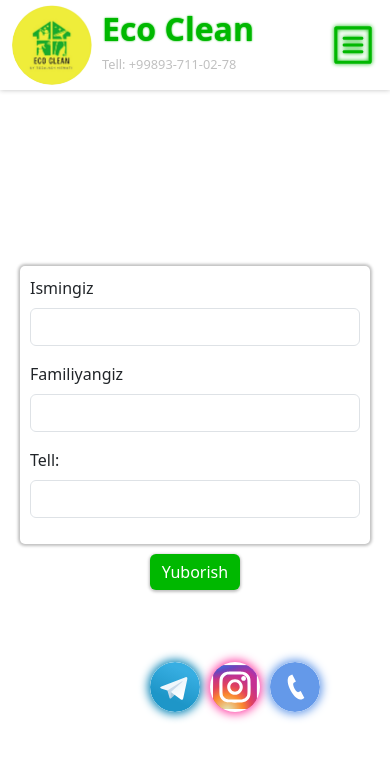
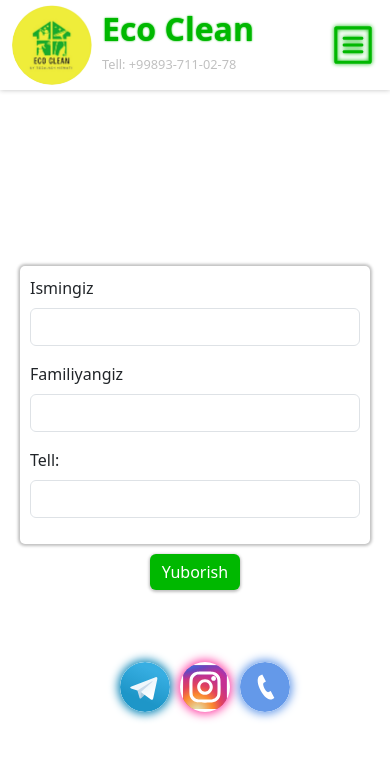
Before and after one commit to UZB02/Eco_clean, a plain HTML site: page html/Contact/Main.html in a window 390 px wide. Drawn offline with nearby package versions, Linux system fonts and the light colour scheme; some packages are replaced by stand-ins of ours; a script that the page names is missing; a web font is replaced by a local one.

Commit message:
300 400 media

```diff
--- a/css/formCss/formsmedia.scss
+++ b/css/formCss/formsmedia.scss
@@ -61,7 +61,7 @@
     }
 
     .messangers {
-        right: 60px;
+        right: 90px;
         bottom: 0;
         top: 530px;
         flex-direction: row;
```
Also changed, not shown: css/formCss/formsmedia.css.
